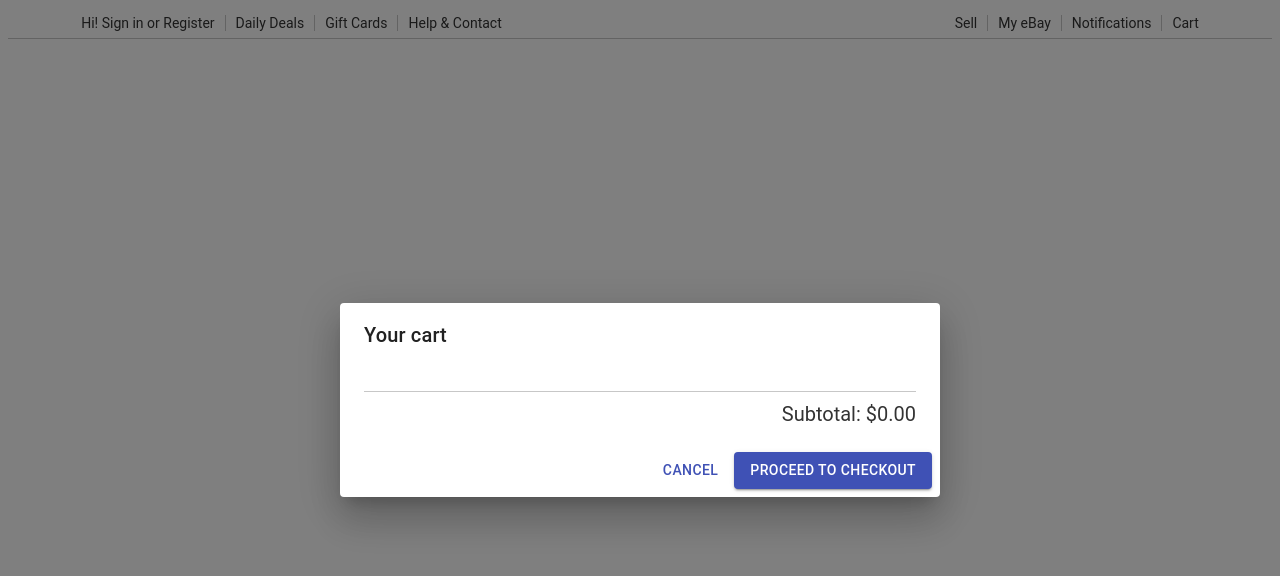
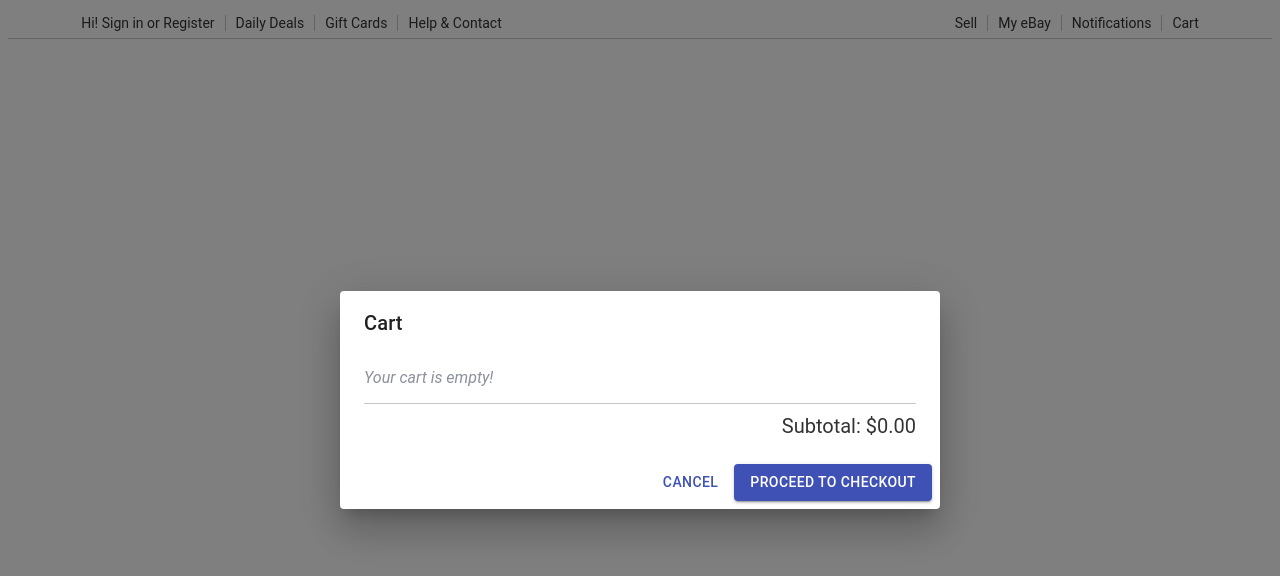
Before and after one commit to seabay-sdc/shopping-cart, a React app: page / in a window 1280 px wide. Both pictures are taken after a click on the link "Cart". Shown: the top 576 px of the page. Built offline with nearby package versions, Linux system fonts and the light colour scheme; the HTML template or start-up script is replaced by a standard one.

Commit message:
Support empty cart

```diff
--- a/client/src/components/Cart.jsx
+++ b/client/src/components/Cart.jsx
@@ -25,7 +25,7 @@ const Cart = ({ cart, display, toggleMenu, setCurrentItem }) => {
       scroll='paper'
     >
       <DialogTitle>
-        <div>Your cart</div>
+        <div>Cart</div>
       </DialogTitle>
       <DialogContent>
         <Products
--- a/client/src/components/Products.jsx
+++ b/client/src/components/Products.jsx
@@ -2,6 +2,8 @@ import React from 'react';
 import Product from './Product.jsx';
 
 const Products = ({ cart, toggleMenu, setCurrentItem }) => {
+  const noItems = <span className="item-empty">Your cart is empty!</span>
+  const emptyRender = cart.length === 0 ? noItems : null;
   return (
     <>
       <ul className="shopping-cart-items">
@@ -10,6 +12,7 @@ const Products = ({ cart, toggleMenu, setCurrentItem }) => {
             <Product key={`product-${index}`} product={product} toggleMenu={toggleMenu} setCurrentItem={setCurrentItem} />
           );
         })}
+        {emptyRender}
       </ul>
     </>
   );
--- a/client/src/styles/main.css
+++ b/client/src/styles/main.css
@@ -105,6 +105,11 @@ nav ul li a {
   margin-right: 12px;
 }
 
+.item-empty {
+  color: var(--light-text);
+  font-style: italic;
+}
+
 .item-picture {
   height: 80px;
   object-fit: cover;
```
